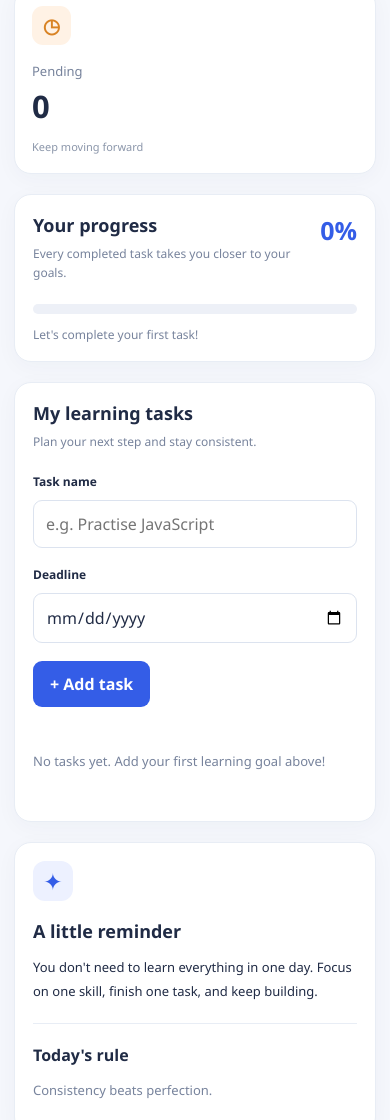
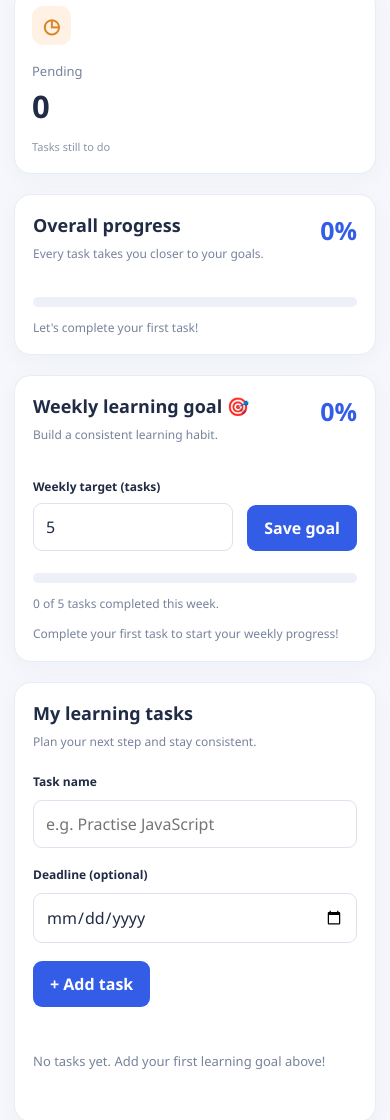
Before and after one commit to sharanyashaiva/skillsprint, a plain HTML site: page index.html in a window 390 px wide. Shown: the part 612-1732 px from the top of the page. Drawn offline with Linux system fonts and the light colour scheme.

Commit message:
Add weekly learning goals

```diff
--- a/index.html
+++ b/index.html
@@ -1,9 +1,10 @@
+
 <!DOCTYPE html>
 <html lang="en">
 <head>
   <meta charset="UTF-8">
   <meta name="viewport" content="width=device-width, initial-scale=1.0">
-  <title>SkillSprint | Student Dashboard</title>
+  <title>SkillSprint | Learning Dashboard</title>
   <link rel="stylesheet" href="style.css">
   <script src="script.js" defer></script>
 </head>
@@ -12,13 +13,14 @@
     <aside class="sidebar">
       <h2 class="brand">Skill<span>Sprint</span></h2>
       <p class="side-label">WORKSPACE</p>
-      <a class="nav active" href="#dashboard">▦ &nbsp; Dashboard</a>
-      <a class="nav" href="#tasks">✓ &nbsp; My Tasks</a>
+      <a class="nav active" href="#dashboard">▦ Dashboard</a>
+      <a class="nav" href="#tasks">✓ My Tasks</a>
+
       <div class="sidebar-bottom">
         <div class="avatar">S</div>
         <div>
           <strong>My Workspace</strong>
-          <small>Keep learning every day</small>
+          <small>Learn something every day</small>
         </div>
       </div>
     </aside>
@@ -40,49 +42,92 @@
           <h2 id="totalTasks">0</h2>
           <small>All your learning goals</small>
         </article>
+
         <article class="stat-card">
           <div class="stat-icon green">✓</div>
           <p>Completed</p>
           <h2 id="completedTasks">0</h2>
           <small>Tasks you've finished</small>
         </article>
+
         <article class="stat-card">
           <div class="stat-icon orange">◷</div>
           <p>Pending</p>
           <h2 id="pendingTasks">0</h2>
-          <small>Keep moving forward</small>
+          <small>Tasks still to do</small>
         </article>
       </section>
 
       <section class="panel progress-panel">
         <div class="panel-heading">
           <div>
-            <h2>Your progress</h2>
-            <p class="muted">Every completed task takes you closer to your goals.</p>
+            <h2>Overall progress</h2>
+            <p class="muted">Every task takes you closer to your goals.</p>
           </div>
           <strong class="percentage" id="progressPercent">0%</strong>
         </div>
+
         <div class="progress-track">
           <div class="progress-fill" id="progressFill"></div>
         </div>
-        <p class="progress-note" id="progressNote">Let's complete your first task!</p>
+
+        <p class="progress-note" id="progressNote">
+          Let's complete your first task!
+        </p>
+      </section>
+
+      <section class="panel weekly-panel">
+        <div class="panel-heading">
+          <div>
+            <h2>Weekly learning goal 🎯</h2>
+            <p class="muted">Build a consistent learning habit.</p>
+          </div>
+          <strong class="percentage" id="weeklyPercent">0%</strong>
+        </div>
+
+        <form id="weeklyGoalForm" class="weekly-controls">
+          <div class="goal-input-group">
+            <label for="weeklyGoalInput">Weekly target (tasks)</label>
+            <input
+              type="number"
+              id="weeklyGoalInput"
+              min="1"
+              max="100"
+              value="5"
+              required
+            >
+          </div>
+          <button type="submit" class="primary-btn">Save goal</button>
+        </form>
+
+        <div class="progress-track">
+          <div class="weekly-fill" id="weeklyProgressFill"></div>
+        </div>
+
+        <p class="progress-note" id="weeklyProgressText">
+          0 of 5 tasks completed this week.
+        </p>
+        <p class="muted weekly-note" id="weeklyProgressNote">
+          Start small and keep going!
+        </p>
       </section>
 
       <section class="workspace" id="tasks">
         <section class="panel task-panel">
-          <div class="panel-heading">
-            <div>
-              <h2>My learning tasks</h2>
-              <p class="muted">Plan your next step and stay consistent.</p>
-            </div>
-          </div>
+          <h2>My learning tasks</h2>
+          <p class="muted">Plan your next step and stay consistent.</p>
 
           <form id="taskForm">
             <label for="taskName">Task name</label>
-            <input id="taskName" type="text"
-                   placeholder="e.g. Practise JavaScript" required maxlength="120">
+            <input
+              id="taskName"
+              type="text"
+              placeholder="e.g. Practise JavaScript"
+              maxlength="120"
+              required
+            >
 
-            <label for="taskDeadline">Deadline</label>
+            <label for="taskDeadline">Deadline (optional)</label>
             <input id="taskDeadline" type="date">
 
             <button class="primary-btn" type="submit">+ Add task</button>
@@ -94,7 +139,7 @@
         <aside class="panel tip-panel">
           <div class="tip-icon">✦</div>
           <h2>A little reminder</h2>
-          <p>You don't need to learn everything in one day. Focus on one skill, finish one task, and keep building.</p>
+          <p>You don't need to learn everything in one day. Focus on one skill and finish one task at a time.</p>
           <div class="tip-line"></div>
           <strong>Today's rule</strong>
           <p class="muted">Consistency beats perfection.</p>
--- a/script.js
+++ b/script.js
@@ -1,12 +1,21 @@
+
 const STORAGE_KEY = "skillsprint-dashboard-tasks";
+const WEEKLY_GOAL_KEY = "skillsprint-weekly-goal";
+
+// Load existing tasks and weekly goal.
+let tasks = JSON.parse(localStorage.getItem(STORAGE_KEY) || "[]");
+let weeklyGoal = Number(localStorage.getItem(WEEKLY_GOAL_KEY)) || 5;
 
 const form = document.getElementById("taskForm");
 const nameInput = document.getElementById("taskName");
 const deadlineInput = document.getElementById("taskDeadline");
 const taskList = document.getElementById("taskList");
+const weeklyGoalForm = document.getElementById("weeklyGoalForm");
+const weeklyGoalInput = document.getElementById("weeklyGoalInput");
 
-let tasks = JSON.parse(localStorage.getItem(STORAGE_KEY) || "[]");
+weeklyGoalInput.value = weeklyGoal;
 
+// Show today's date.
 document.getElementById("today").textContent =
   new Date().toLocaleDateString("en-IN", {
     weekday: "short",
@@ -15,15 +24,75 @@ document.getElementById("today").textContent =
     year: "numeric"
   });
 
+// Save tasks without changing the existing storage key.
 function saveTasks() {
   localStorage.setItem(STORAGE_KEY, JSON.stringify(tasks));
 }
 
+// Calculate progress for the current Monday-to-Sunday week.
+function updateWeeklyProgress() {
+  const now = new Date();
+  const weekStart = new Date(now);
+  const day = weekStart.getDay();
+
+  weekStart.setDate(
+    weekStart.getDate() - (day === 0 ? 6 : day - 1)
+  );
+  weekStart.setHours(0, 0, 0, 0);
+
+  const weekEnd = new Date(weekStart);
+  weekEnd.setDate(weekEnd.getDate() + 7);
+
+  const completedThisWeek = tasks.filter(task => {
+    if (!task.completed || !task.completedAt) {
+      return false;
+    }
+
+    const completedDate = new Date(task.completedAt);
+
+    return (
+      !Number.isNaN(completedDate.getTime()) &&
+      completedDate >= weekStart &&
+      completedDate < weekEnd
+    );
+  }).length;
+
+  const percent = Math.min(
+    100,
+    Math.round((completedThisWeek / weeklyGoal) * 100)
+  );
+
+  document.getElementById("weeklyPercent").textContent =
+    percent + "%";
+
+  document.getElementById("weeklyProgressFill").style.width =
+    percent + "%";
+
+  document.getElementById("weeklyProgressText").textContent =
+    `${completedThisWeek} of ${weeklyGoal} tasks completed this week.`;
+
+  let message;
+
+  if (completedThisWeek >= weeklyGoal) {
+    message = "🎉 Weekly goal achieved! Great work!";
+  } else if (completedThisWeek === 0) {
+    message = "Complete your first task to start your weekly progress!";
+  } else {
+    message =
+      `${weeklyGoal - completedThisWeek} more task(s) to reach your goal.`;
+  }
+
+  document.getElementById("weeklyProgressNote").textContent = message;
+}
+
+// Update dashboard cards and render the task list.
 function renderTasks() {
   const total = tasks.length;
   const completed = tasks.filter(task => task.completed).length;
   const pending = total - completed;
-  const percent = total === 0 ? 0 : Math.round((completed / total) * 100);
+  const percent = total === 0
+    ? 0
+    : Math.round((completed / total) * 100);
 
   document.getElementById("totalTasks").textContent = total;
   document.getElementById("completedTasks").textContent = completed;
@@ -31,20 +100,26 @@ function renderTasks() {
   document.getElementById("progressPercent").textContent = percent + "%";
   document.getElementById("progressFill").style.width = percent + "%";
 
-  const note = total === 0
-    ? "Let's complete your first task!"
-    : percent === 100
-      ? "Amazing! You've completed all your tasks."
-      : `${completed} of ${total} tasks completed. Keep going!`;
+  let message;
 
-  document.getElementById("progressNote").textContent = note;
+  if (total === 0) {
+    message = "Let's complete your first task!";
+  } else if (percent === 100) {
+    message = "Amazing! You've completed all your tasks.";
+  } else {
+    message = `${completed} of ${total} tasks completed. Keep going!`;
+  }
 
+  document.getElementById("progressNote").textContent = message;
+
+  updateWeeklyProgress();
   taskList.replaceChildren();
 
   if (total === 0) {
     const empty = document.createElement("p");
     empty.className = "empty-state";
-    empty.textContent = "No tasks yet. Add your first learning goal above!";
+    empty.textContent =
+      "No tasks yet. Add your first learning goal above!";
     taskList.appendChild(empty);
     return;
   }
@@ -72,13 +147,16 @@ function renderTasks() {
     const toggle = document.createElement("button");
     toggle.className = "done-btn";
     toggle.textContent = task.completed ? "Undo" : "Done";
-    toggle.setAttribute(
-      "aria-label",
-      (task.completed ? "Mark incomplete: " : "Complete: ") + task.name
-    );
 
     toggle.addEventListener("click", () => {
-      task.completed = !task.completed;
+      if (task.completed) {
+        task.completed = false;
+        delete task.completedAt;
+      } else {
+        task.completed = true;
+        task.completedAt = new Date().toISOString();
+      }
+
       saveTasks();
       renderTasks();
     });
@@ -86,10 +164,9 @@ function renderTasks() {
     const remove = document.createElement("button");
     remove.className = "delete-btn";
     remove.textContent = "Delete";
-    remove.setAttribute("aria-label", "Delete " + task.name);
 
     remove.addEventListener("click", () => {
-      tasks = tasks.filter(item => item.id !== task.id);
+      tasks = tasks.filter(existingTask => existingTask.id !== task.id);
       saveTasks();
       renderTasks();
     });
@@ -100,10 +177,12 @@ function renderTasks() {
   });
 }
 
+// Add a new learning task.
 form.addEventListener("submit", event => {
   event.preventDefault();
 
   const name = nameInput.value.trim();
+
   if (!name) return;
 
   tasks.unshift({
@@ -119,4 +198,22 @@ form.addEventListener("submit", event => {
   nameInput.focus();
 });
 
+// Save a new weekly target.
+weeklyGoalForm.addEventListener("submit", event => {
+  event.preventDefault();
+
+  const newGoal = Number(weeklyGoalInput.value);
+
+  if (!Number.isInteger(newGoal) || newGoal < 1 || newGoal > 100) {
+    alert("Enter a weekly goal between 1 and 100.");
+    return;
+  }
+
+  weeklyGoal = newGoal;
+
+  localStorage.setItem(WEEKLY_GOAL_KEY, String(weeklyGoal));
+  updateWeeklyProgress();
+});
+
+// Initialize the dashboard.
 renderTasks();
--- a/style.css
+++ b/style.css
@@ -1,3 +1,4 @@
+
 * {
   box-sizing: border-box;
 }
@@ -24,7 +25,7 @@ body {
 
 .sidebar {
   width: 245px;
-  background: #fff;
+  background: white;
   border-right: 1px solid var(--line);
   padding: 30px 18px;
   display: flex;
@@ -46,7 +47,7 @@ body {
   margin: 0 12px 12px;
   color: #98a2b6;
   font-size: 11px;
-  font-weight: 700;
+  font-weight: bold;
   letter-spacing: 1.5px;
 }
 
@@ -59,10 +60,11 @@ body {
   font-size: 14px;
 }
 
+.nav:hover,
 .nav.active {
   background: #edf1ff;
   color: var(--blue);
-  font-weight: 700;
+  font-weight: bold;
 }
 
 .sidebar-bottom {
@@ -119,7 +121,7 @@ body {
   color: var(--blue);
   letter-spacing: 2px;
   font-size: 11px;
-  font-weight: 800;
+  font-weight: bold;
 }
 
 h1 {
@@ -205,7 +207,8 @@ h1 {
   padding: 25px;
 }
 
-.progress-panel {
+.progress-panel,
+.weekly-panel {
   margin-bottom: 20px;
 }
 
@@ -221,9 +224,10 @@ h1 {
   margin: 0 0 7px;
 }
 
-.panel-heading p {
+.panel-heading p,
+.task-panel > p {
   font-size: 12px;
-  margin: 0;
+  margin-top: 0;
 }
 
 .percentage {
@@ -239,18 +243,70 @@ h1 {
   margin-top: 22px;
 }
 
-.progress-fill {
+.progress-fill,
+.weekly-fill {
   width: 0;
   height: 100%;
-  background: linear-gradient(90deg, #345de7, #7690ff);
   border-radius: inherit;
   transition: width 0.3s ease;
+}
+
+.progress-fill {
+  background: linear-gradient(90deg, #345de7, #7690ff);
+}
+
+.weekly-fill {
+  background: linear-gradient(90deg, #159b69, #65d6a3);
 }
 
 .progress-note {
   color: var(--muted);
   font-size: 12px;
   margin: 12px 0 0;
+}
+
+.weekly-controls {
+  display: flex;
+  align-items: flex-end;
+  gap: 14px;
+  margin-top: 22px;
+  flex-wrap: wrap;
+}
+
+.goal-input-group {
+  display: grid;
+  gap: 8px;
+  flex: 1;
+  min-width: 180px;
+}
+
+.goal-input-group label,
+#taskForm label {
+  font-size: 12px;
+  font-weight: bold;
+}
+
+.goal-input-group input,
+#taskForm input {
+  width: 100%;
+  min-width: 0;
+  padding: 12px;
+  border: 1px solid #dce3ef;
+  border-radius: 9px;
+  font: inherit;
+  color: var(--dark);
+  background: white;
+}
+
+.goal-input-group input:focus,
+#taskForm input:focus {
+  outline: 2px solid #cbd6ff;
+  border-color: var(--blue);
+}
+
+.weekly-note {
+  font-size: 12px;
+  margin-bottom: 0;
 }
 
 .workspace {
@@ -270,26 +326,8 @@ h1 {
   margin-top: 22px;
 }
 
-#taskForm label {
-  font-size: 12px;
-  font-weight: 700;
-}
-
 #taskForm input {
-  width: 100%;
-  min-width: 0;
-  padding: 12px;
-  border: 1px solid #dce3ef;
-  border-radius: 9px;
-  font: inherit;
   margin-bottom: 8px;
-  color: var(--dark);
-  background: #fff;
-}
-
-#taskForm input:focus {
-  outline: 2px solid #cbd6ff;
-  border-color: var(--blue);
 }
 
 button {
@@ -303,7 +341,7 @@ button {
   border: 0;
   padding: 12px 17px;
   border-radius: 9px;
-  font-weight: 700;
+  font-weight: bold;
   justify-self: start;
 }
 
@@ -357,7 +395,7 @@ button {
   border: 0;
   border-radius: 7px;
   font-size: 11px;
-  font-weight: 700;
+  font-weight: bold;
 }
 
 .done-btn {
@@ -374,10 +412,6 @@ button {
   color: var(--muted);
   font-size: 13px;
   padding: 20px 0;
-}
-
-.tip-panel {
-  background: #fff;
 }
 
 .tip-icon {
```
